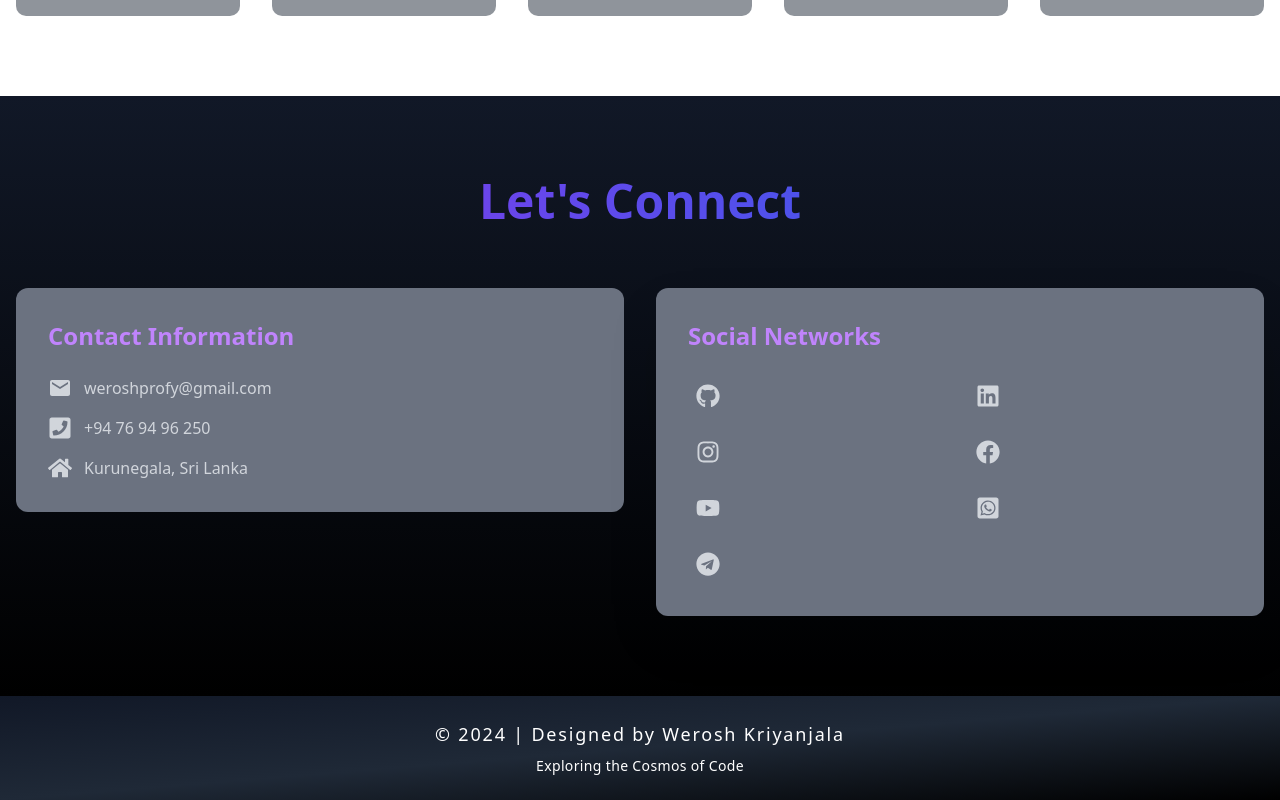
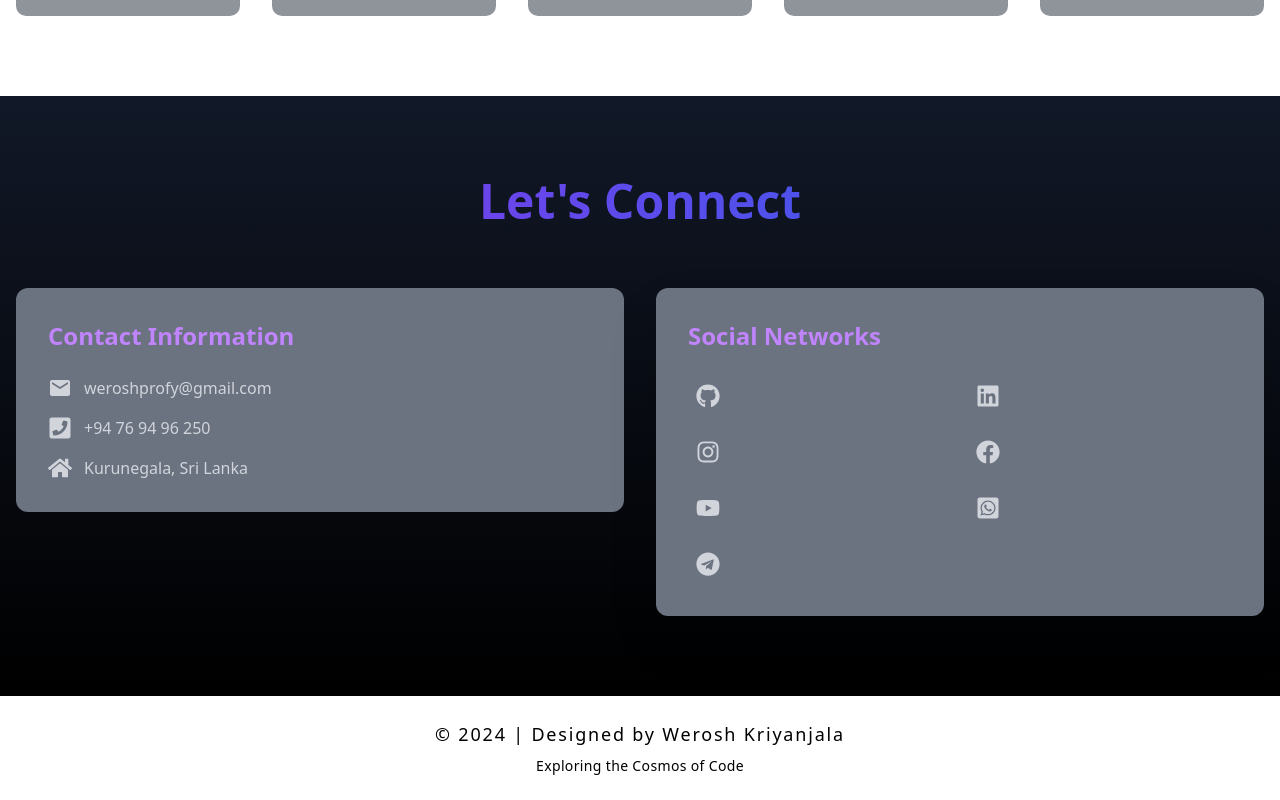
Before and after one commit to Werosh/Portfolio, a React (Vite) app: page / in a window 1280 px wide. Shown: the part 4050-4850 px from the top of the page. Built offline with nearby package versions, Linux system fonts and the light colour scheme.

Commit message:
add dark theme to footer

```diff
--- a/src/components/Footer.jsx
+++ b/src/components/Footer.jsx
@@ -3,7 +3,7 @@ import { motion } from "framer-motion";
 
 const Footer = () => {
   return (
-    <div className="relative py-6 overflow-hidden bg-gradient-to-br from-gray-900 via-gray-800 to-black">
+    <div className="relative py-6 overflow-hidden ">
       {/* Glowing Effects */}
       <div className="absolute inset-0 -z-10">
         <div className="absolute bg-teal-500 rounded-full top-1/3 left-1/4 w-96 h-96 blur-3xl opacity-30 animate-pulse"></div>
@@ -11,7 +11,7 @@ const Footer = () => {
       </div>
 
       <motion.div
-        className="space-y-2 text-center text-white"
+        className="space-y-2 text-center dark:text-white"
         initial={{ opacity: 0, y: 50 }}
         animate={{ opacity: 1, y: 0 }}
         transition={{ duration: 1 }}
```
